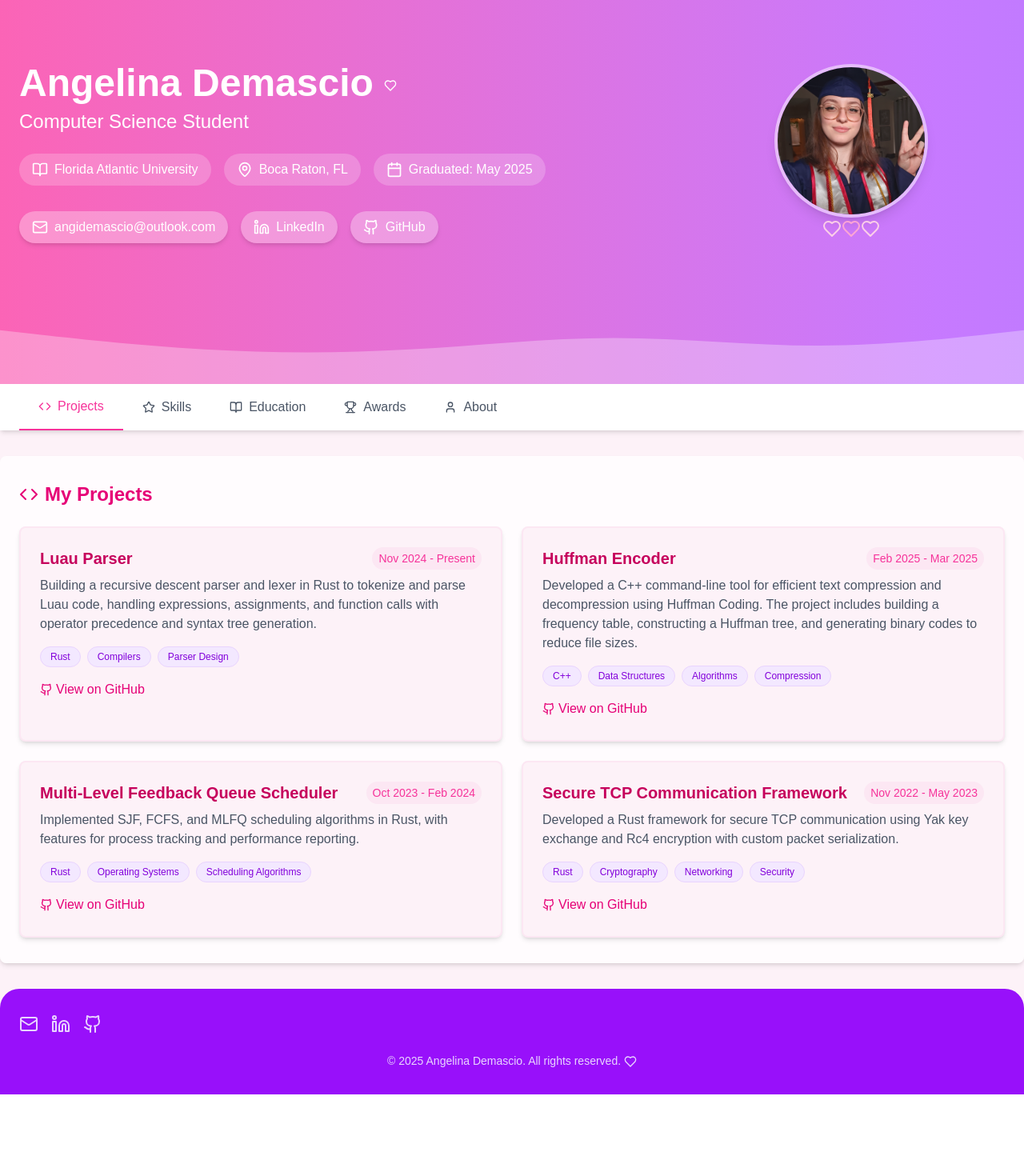
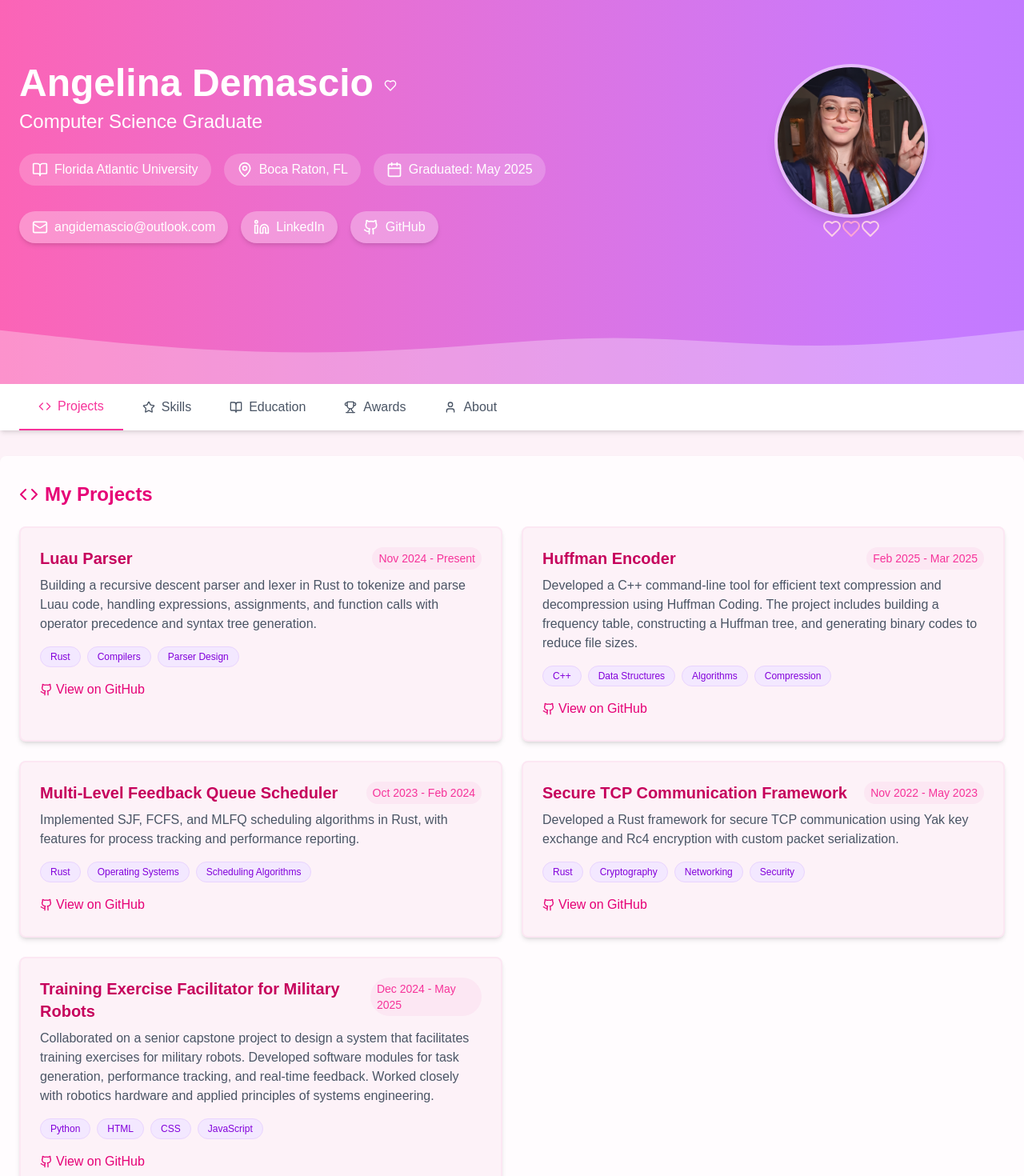
Before and after one commit to angidemascio/Portfolio-Site, a Next.js app: page / in a window 1280 px wide. Shown: the top 1470 px of the page at 80% size. Before the commit the page ends 1368 px from the top, so only its background shows below. Built offline with nearby package versions, Linux system fonts and the light colour scheme.

Commit message:
Add project and award

```diff
--- a/src/app/page.tsx
+++ b/src/app/page.tsx
@@ -60,7 +60,7 @@ export default function Home(): JSX.Element {
 
   const personalInfo: PersonalInfo = {
     name: "Angelina Demascio",
-    title: "Computer Science Student",
+    title: "Computer Science Graduate",
     university: "Florida Atlantic University",
     location: "Boca Raton, FL",
     email: "angidemascio@outlook.com",
@@ -105,6 +105,13 @@ export default function Home(): JSX.Element {
       tech: ["Rust", "Cryptography", "Networking", "Security"],
       timeline: "Nov 2022 - May 2023",
       github: "https://github.com/angidemascio/Secure-Chat-Application"
+    },
+    {
+      title: "Training Exercise Facilitator for Military Robots",
+      description: "Collaborated on a senior capstone project to design a system that facilitates training exercises for military robots. Developed software modules for task generation, performance tracking, and real-time feedback. Worked closely with robotics hardware and applied principles of systems engineering.",
+      tech: ["Python", "HTML", "CSS", "JavaScript"],
+      timeline: "Dec 2024 - May 2025",
+      github: "https://www.fau.edu/engineering/senior-design/projects/spring2025/training-exercise-facilitator-military-robots/"
     }
   ];
 
@@ -151,6 +158,12 @@ export default function Home(): JSX.Element {
       issuer: "Spanish River High School",
       date: "May 2020",
       description: "Recognized for exceptional academic achievement, leadership, and potential for future success."
+    },
+    {
+      title: "SOAR-in-4 Scholar",
+      issuer: "Florida Atlantic University",
+      date: "",
+      description: " Recognized as a SOAR in 4 Scholar for academic excellence and commitment to completing a degree in four years, with opportunities for mentorship and professional development"
     }
   ];
 
```
